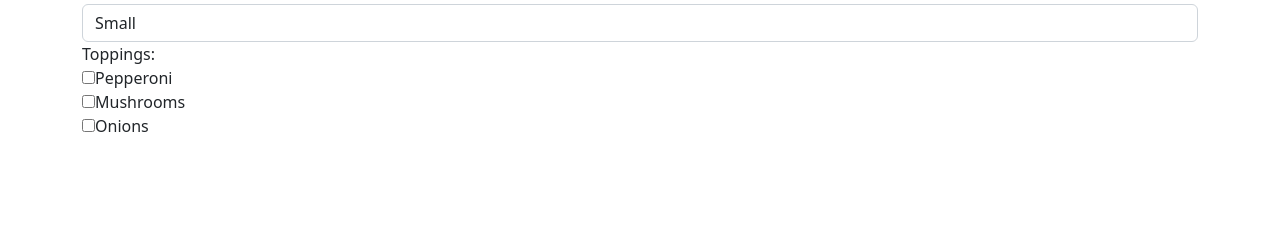
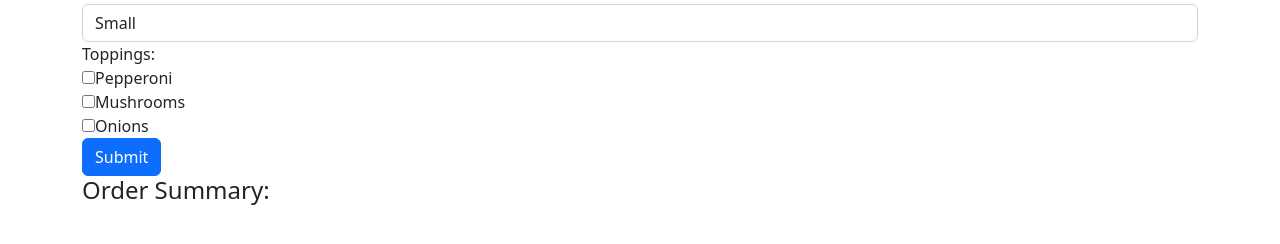
Before and after one commit to amandaguan-ag/pizza, a plain HTML site: page index.html in a window 1280 px wide. Shown: the part 76-320 px from the top of the page. Drawn offline with nearby package versions, Linux system fonts and the light colour scheme.

Commit message:
create sumbit button and order summary section

```diff
--- a/index.html
+++ b/index.html
@@ -36,7 +36,12 @@
                             <label><input type="checkbox" name="toppings[]" value="onions">Onions</label>
                         </div>
                     </div>
+                    <button type="submit" class="btn btn-primary">Submit</button>
                 </form>
+            </div>
+            <div class="col-md-12">
+                <h4>Order Summary:</h4>
+                <p id="order-summary"></p>
             </div>
         </div>
     </div>
```
